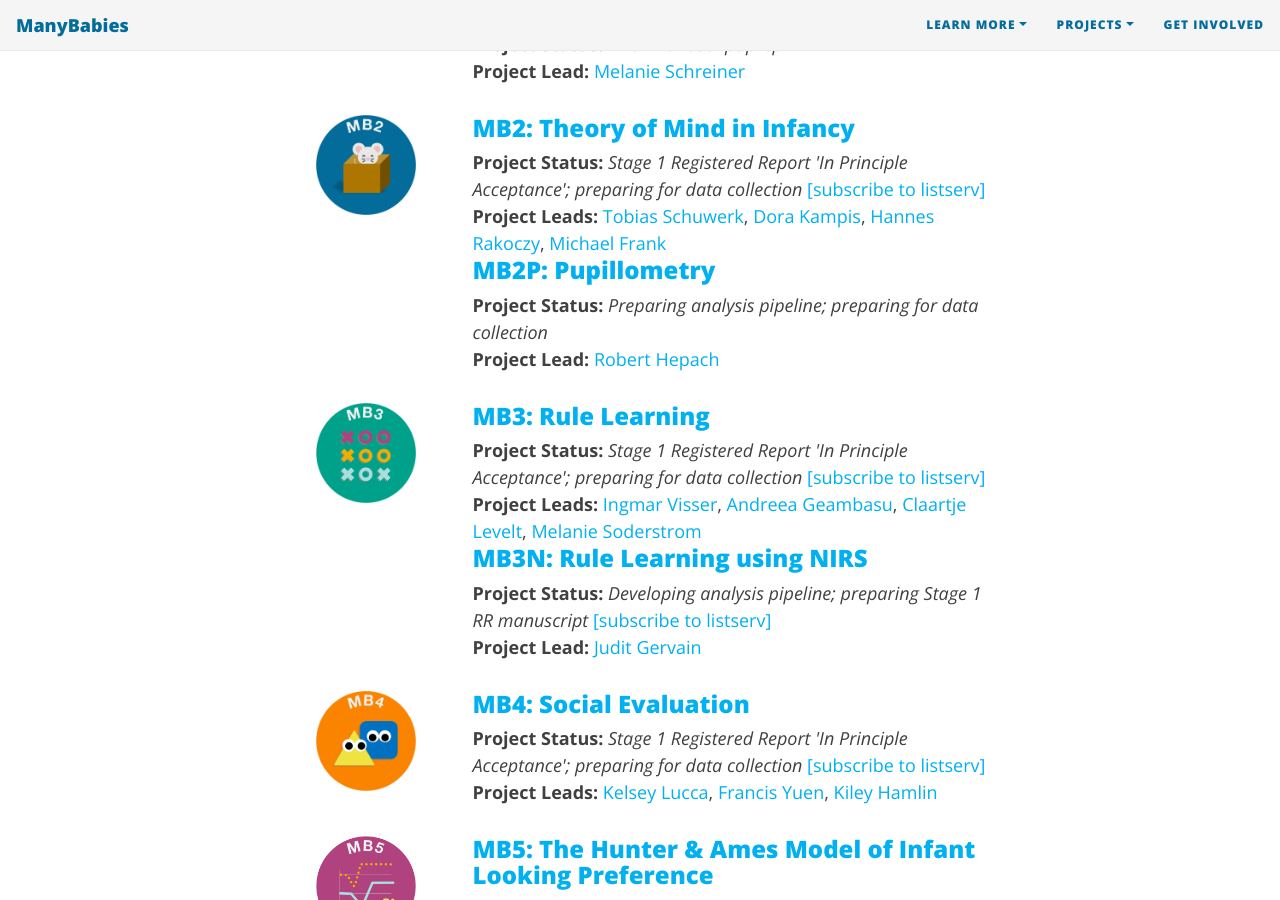
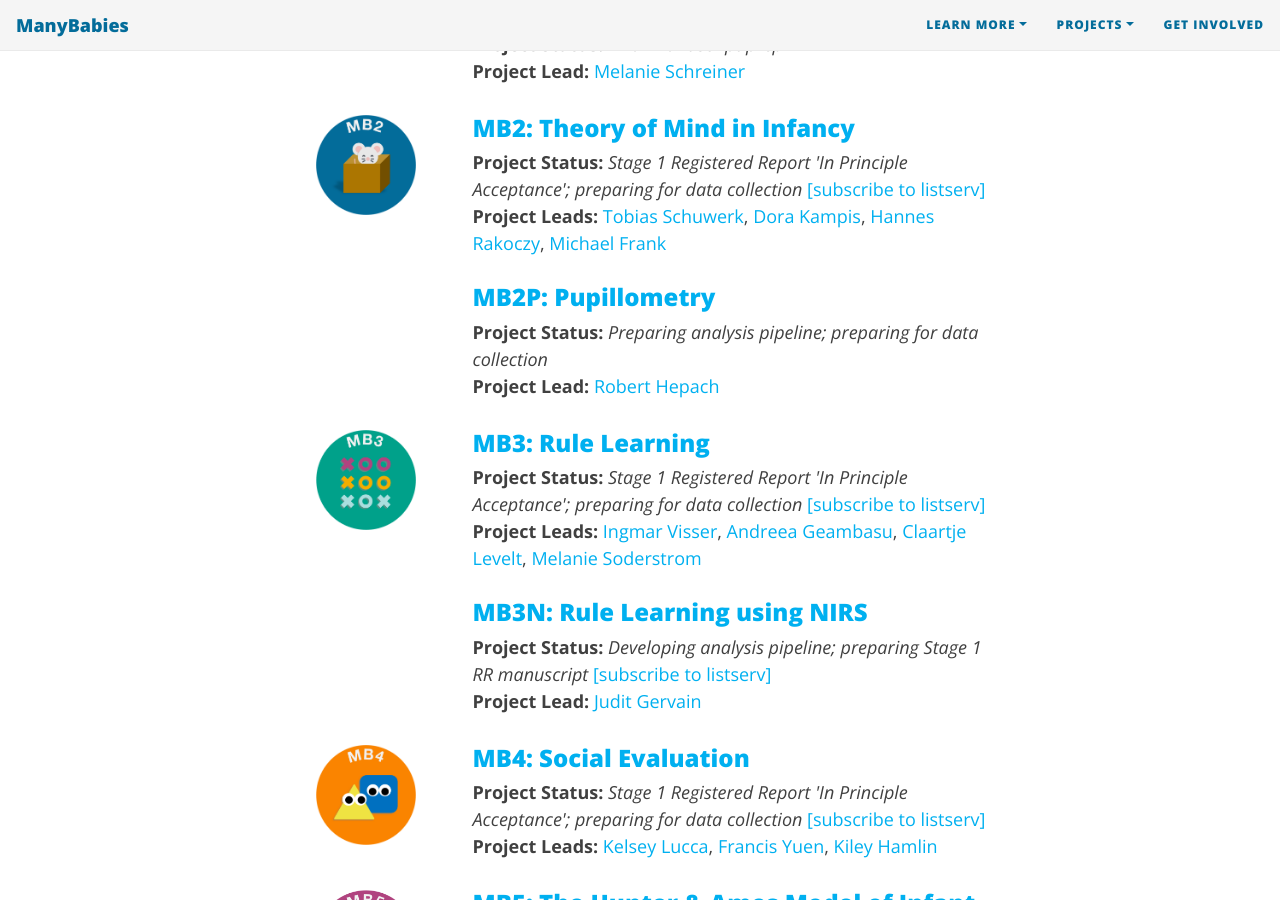
Before and after one commit to manybabies/manybabies.github.io, a Jekyll site: the page built from get_involved_temp.md, in a window 1280 px wide and 900 px high, scrolled down 1891 px. Built offline with Jekyll 4.4.1, drawn with Linux system fonts in a browser that asks for light colours; nearby versions of some CDN libraries; some web fonts are replaced.

Commit message:
Update get_involved_temp.md

```diff
--- a/get_involved_temp.md
+++ b/get_involved_temp.md
@@ -114,6 +114,7 @@
         <b>Project Leads:</b> <a href="mailto:Tobias.Schuwerk@psy.lmu.de">Tobias Schuwerk</a>, <a href="mailto:dk@psy.ku.dk">Dora Kampis</a>,
           <a href="mailto:hrakocz@uni-goettingen.de">Hannes Rakoczy</a>, <a href="mailto:mcfrank@stanford.edu">Michael Frank</a>
         <br>
+        <br>
         <h3><a href="{{site.baseurl}}{% link MB2.md %}">MB2P: Pupillometry</a></h3>
         <b>Project Status:</b> <i>Preparing analysis pipeline; preparing for data collection</i><br>
         <b>Project Lead:</b> <a href="mailto:robert.hepach@psy.ox.ac.uk">Robert Hepach</a>
@@ -132,6 +133,7 @@
           <a href="https://mailman.stanford.edu/mailman/listinfo/manybabies3">[subscribe to listserv]</a><br>
         <b>Project Leads:</b> <a href="mailto:i.visser@uva.nl">Ingmar Visser</a>, <a href="mailto:a.geambasu@hum.leidenuniv.nl">Andreea Geambasu</a>,
           <a href="mailto:c.c.levelt@hum.leidenuniv.nl">Claartje Levelt</a>, <a href="mailto:M_Soderstrom@umanitoba.ca">Melanie Soderstrom</a>
+        <br>
         <br>
         <h3><a href="{{site.baseurl}}{% link MB3N.md %}">MB3N: Rule Learning using NIRS</a></h3>
         <b>Project Status:</b> <i>Developing analysis pipeline; preparing Stage 1 RR manuscript</i>
@@ -231,6 +233,9 @@
           <a href="mailto:lucie.zimmer@psy.lmu.de">Lucie Zimmer</a>
       </div>
     </div>
+    <div class="col-sm-12">
+        <p>   </p>
+    </div>
     <div class="row">
       <div class="col-sm-3 col-xs-6" align="center">
         <a href="{{site.baseurl}}{% link MB1SA.md %}" class="image"><img src="/assets/img/analysis.png" alt="Analysis" width="100" height="100"></a>
@@ -239,6 +244,7 @@
         <h3><a href="{{site.baseurl}}{% link MB1SA.md %}">Secondary Analyses</a></h3>
         <h4>Comparison to meta-analytic data</h4>
         <b>Project Leads:</b> <a href="mailto:chbergma@gmail.com">Christina Bergmann</a>, <a href="mailto:fusaroli@cas.au.dk">Riccardo Fusaroli</a><br>
+        <br>
         <h4>Analysis of supplemental demographic variables</h4>
         <b>Project Lead:</b> <a href="mailto:mekline@mit.edu">Melissa Kline Struhl</a>
       </div>
```
